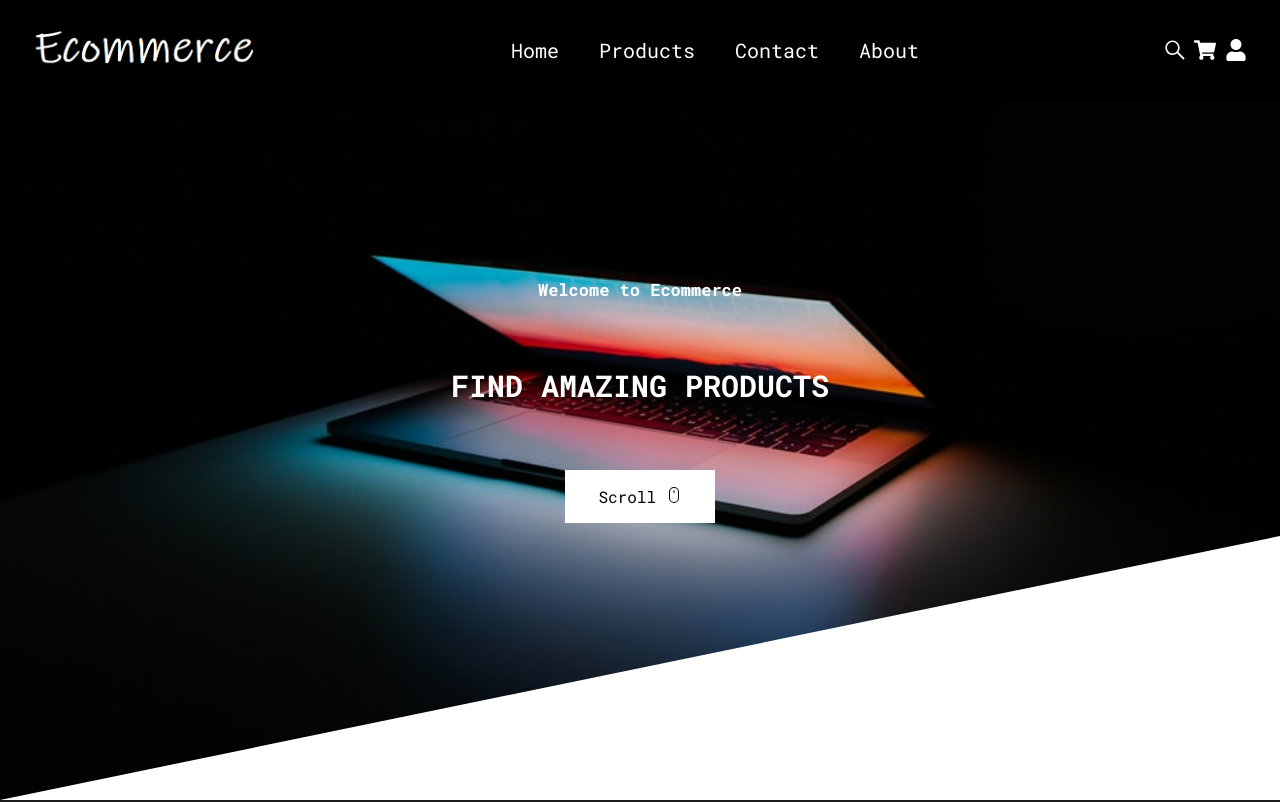
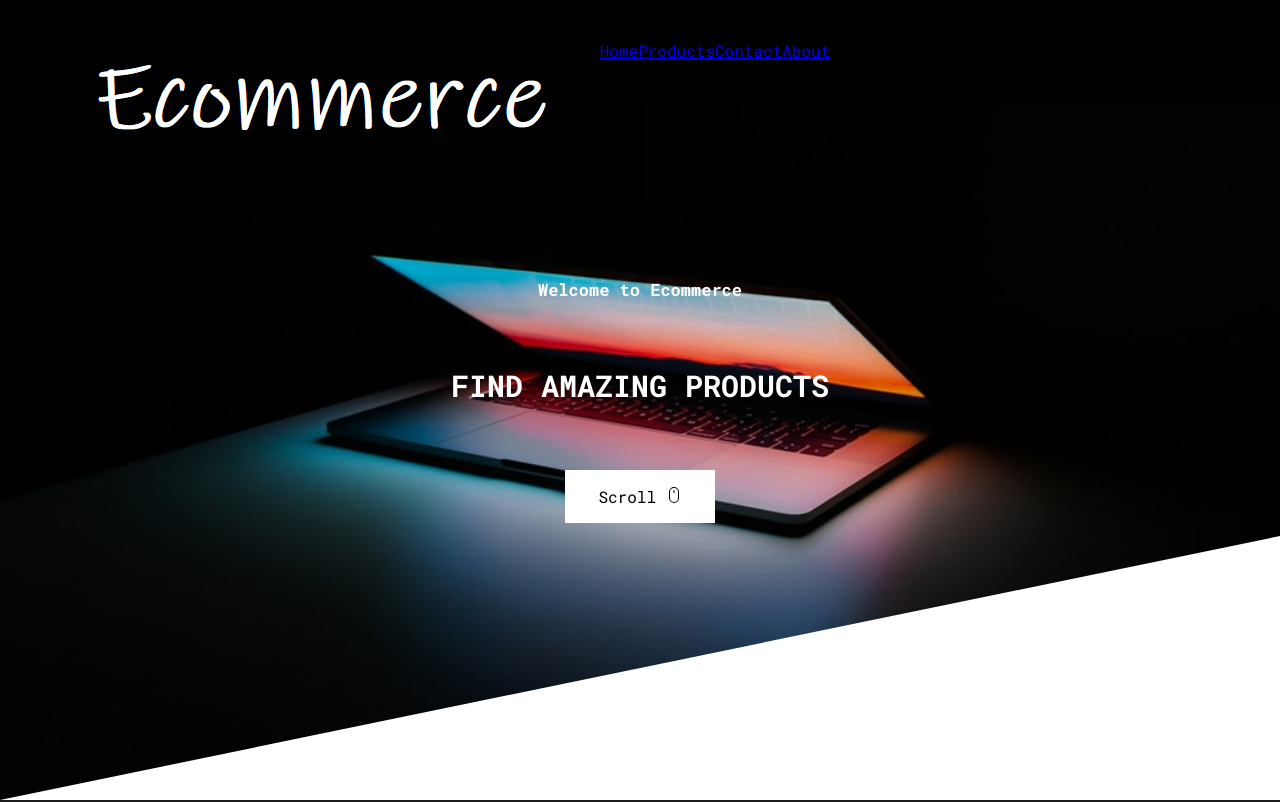
Before and after one commit to gszcode/App, a React (Create React App) app in the folder frontend/: page / in a window 1280 px wide. Shown: the top 802 px of the page. Built offline with nearby package versions, Linux system fonts and the light colour scheme.

Commit message:
correcciíon de metodología bem

```diff
--- a/frontend/src/components/Navbar/Navbar.scss
+++ b/frontend/src/components/Navbar/Navbar.scss
@@ -16,7 +16,7 @@
     width: 250px;
     height: 100px;
 
-    &--logo {
+    &__logo {
       width: 100%;
       height: 100%;
       object-fit: cover;
@@ -24,7 +24,7 @@
   }
 
   &__menu {
-    &--link {
+    &__link {
       margin: 0 20px;
       text-decoration: none;
       font-size: 20px;
@@ -32,7 +32,7 @@
       transition: border 300ms;
     }
 
-    &--link:hover {
+    &__link:hover {
       border-bottom: 1px solid #fff;
     }
   }
@@ -43,7 +43,7 @@
     flex-wrap: wrap;
     justify-content: space-evenly;
 
-    &--item {
+    &__item {
       font-size: 22px;
       color: #fff;
       cursor: pointer;
@@ -55,4 +55,8 @@
   .navbar {
     display: none;
   }
+
+  .navbar__mobile {
+    display: block;
+  }
 }
```
